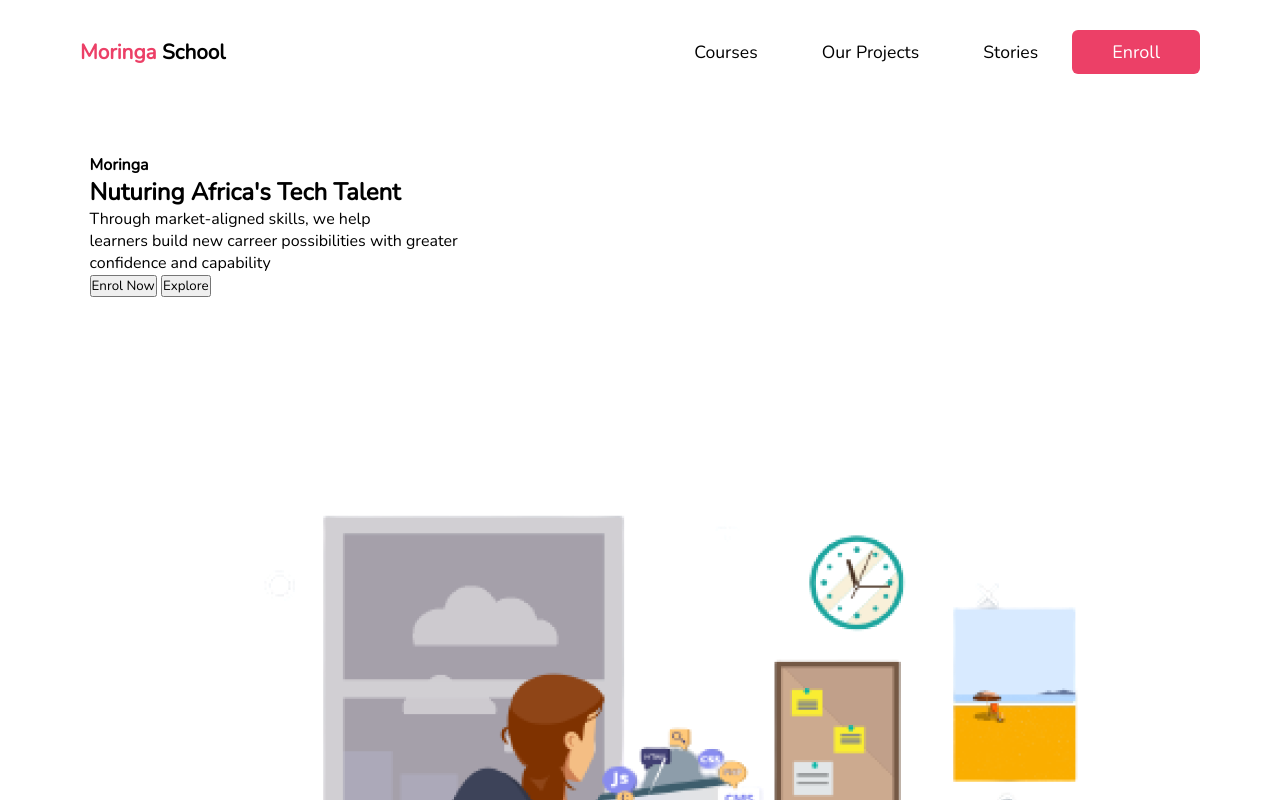
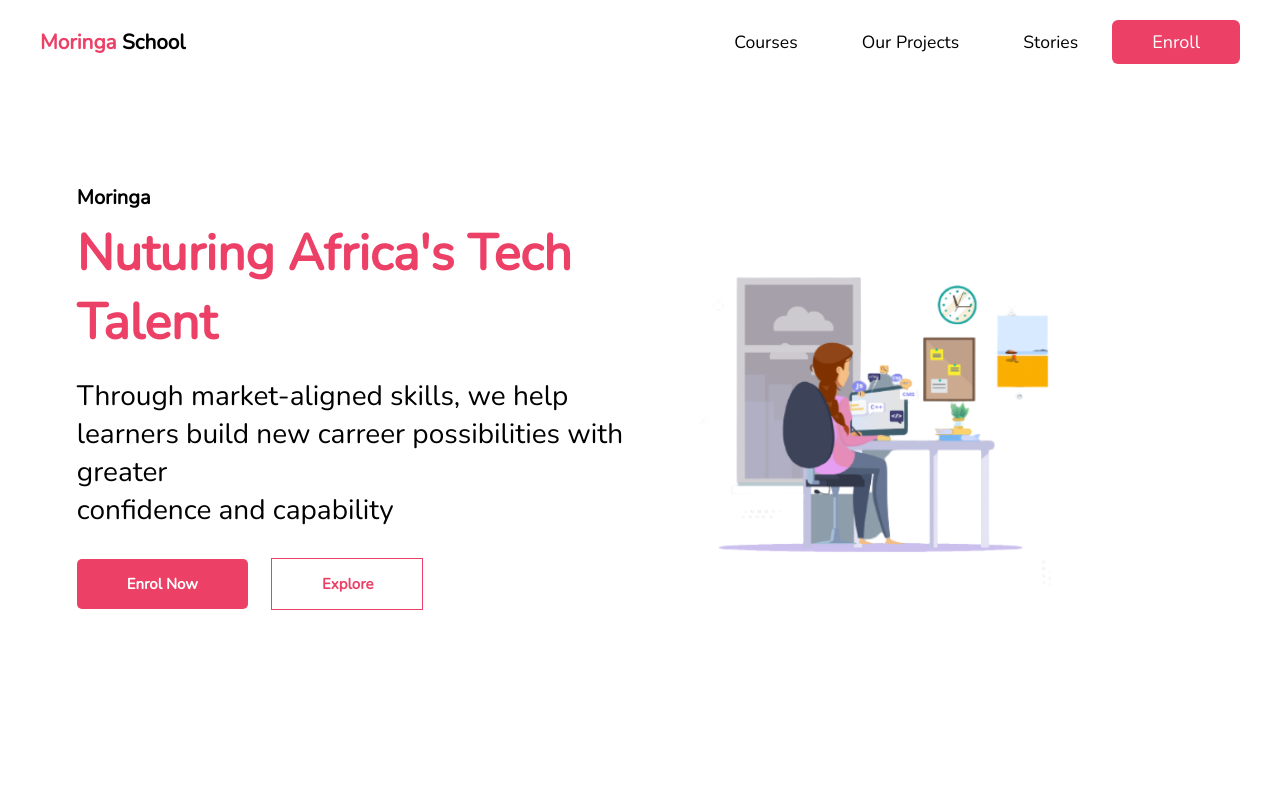
Before and after one commit to RichieOrito/School-Website, a plain HTML site: page index.html in a window 1280 px wide. Shown: the top 800 px of the page. Drawn offline with nearby package versions, Linux system fonts and the light colour scheme.

Commit message:
This commit styles the 1st section

```diff
--- a/Assets/css/index.css
+++ b/Assets/css/index.css
@@ -14,7 +14,7 @@ body{
     background-color: #fff;
 }
 section{
-    padding: 50px 7%;
+    padding: 100px 6%;
 }
 a{
     text-decoration: none;
@@ -25,7 +25,7 @@ header{
     display: flex;
     align-items: center;
     justify-content: space-between;
-    padding: 30px 80px;
+    padding: 20px 40px;
 }
 .logo{
     font-size: 1.3rem;
@@ -52,3 +52,48 @@ header ul button{
     padding: 10px 40px 10px 40px;
     font-size: 18px;
 }
+/* End of header */
+
+/* first section */
+.first{
+    display: grid;
+    grid-template-columns: repeat(2, 1fr);
+    align-items: center;
+}
+.first .first-text h4{
+   color: #000;
+   font-weight: 700;
+   margin-bottom: 8px;
+   font-size: 20px;
+}
+.first .first-text h1{
+    color: #EC4067;
+    margin-bottom: 20px;
+    font-size: 50px;
+}
+.first .first-text p{
+    font-size: 28px;
+    color: #000;
+}
+.first .first-img img{
+    width: 80%;
+}
+.first .first-text button{
+    background-color: #EC4067;
+    border: none;
+    color: #fff;
+    border-radius: 5px;
+    padding: 15px 50px 15px 50px;
+    font-weight: 800;
+    font-size: 15px;
+    margin-right: 20px;
+    margin-top: 30px;
+}
+.first .first-text button:nth-child(5){
+   background-color: #fff;
+   outline: 1px solid #EC4067;
+   color: #EC4067;
+   border-radius: 0px;
+   width: 150px;
+
+}
```
